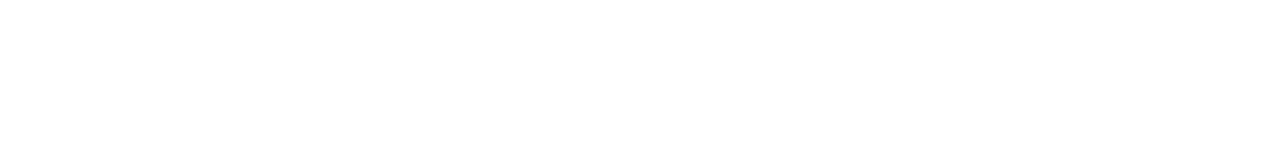
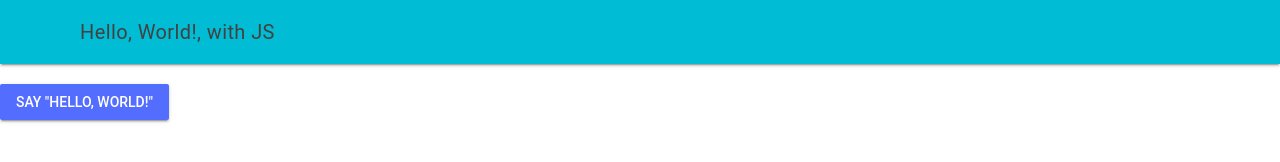
Before and after one commit to Johanna-liu16/ICS2O-Unit2-01-HTML-JS, a plain HTML site: page index.html in a window 1280 px wide. Drawn offline with nearby package versions, Linux system fonts and the light colour scheme.

Commit message:
added code

```diff
--- a/index.html
+++ b/index.html
@@ -17,5 +17,24 @@
   </head>
     <body>
     <script defer src="https://code.getmdl.io/1.3.0/material.min.js"></script>
-    </body>
+        <script src="./js/script.js"></script>
+    <div class = "mdl-layout mdl-js-layout mdl-layout--fixed-header">
+      <header class = "mdl-layout__header">
+        <div class = "mdl-layout__header-row">
+          <span class = "mdl-layout-title">Hello, World!, with JS</span>
+        </div>
+      </header>
+      <main class = "mdl-layout__content">
+        <br>
+        <!-- Raised button with ripple -->
+        <button class="mdl-button mdl-js-button mdl-button--raised mdl-js-ripple-effect mdl-button--accent" onclick="myButtonClicked()">
+          Say "Hello, World!"
+        </button>
+        <!-- basic text -->
+        <br>
+        <br>
+        <div id="hello-world"></div>
+      </main>
+    </div>
+  </body>
 </html>
--- a/js/script.js
+++ b/js/script.js
@@ -3,3 +3,9 @@
 // Created by: Johanna Liu
 // Created on: Mar 2022
 // This file contains the JS functions for index.html
+
+function myButtonClicked() {
+  // this function displays "Hello, World!"
+
+  document.getElementById("hello-world").innerHTML = "<p>Hello, World!</p>";
+}
```
